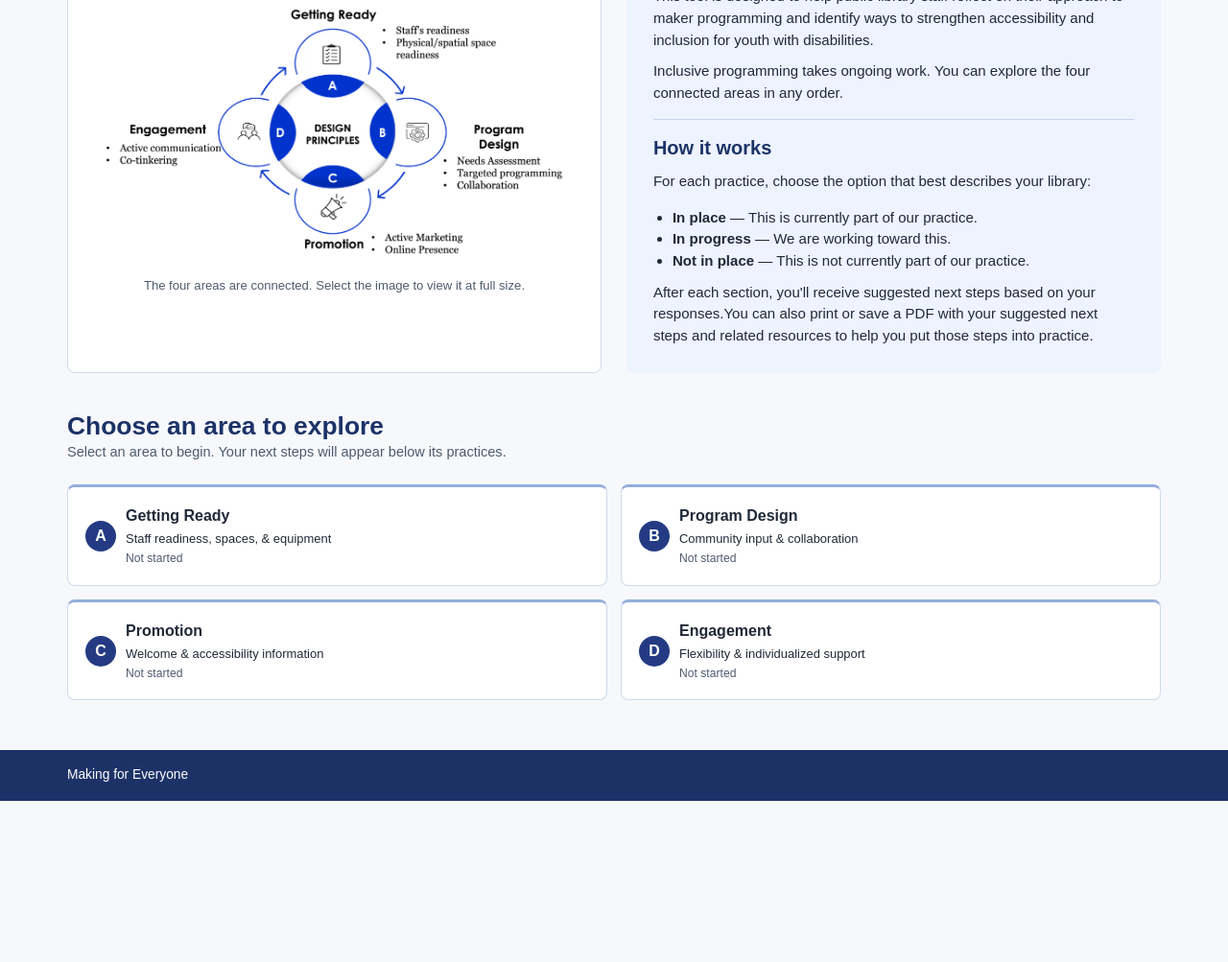
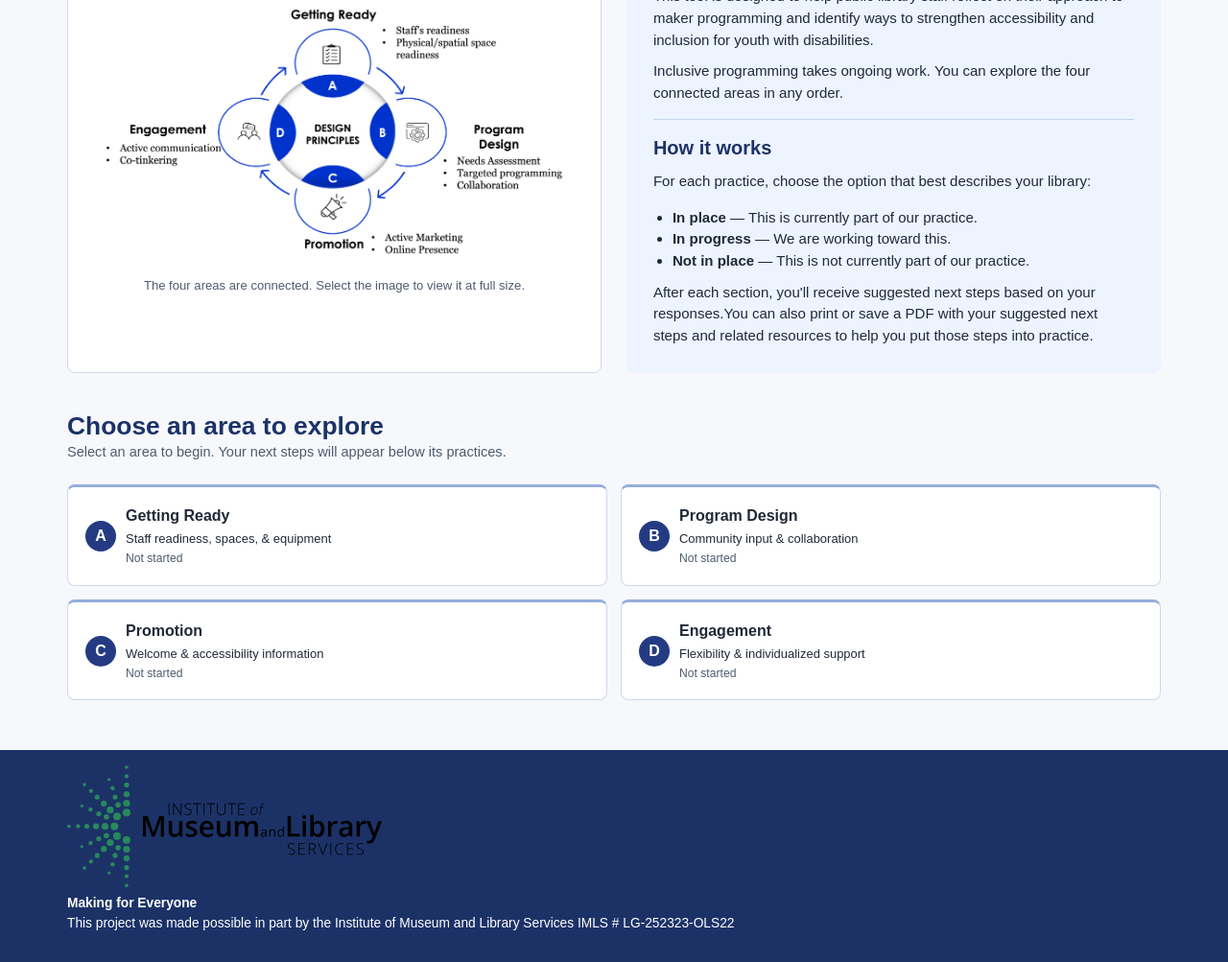
Before and after one commit to ouslisjung/Making-For-Everyone-Tool, a plain HTML site: page index.html in a window 1280 px wide. Shown: the part 324-1327 px from the top of the page at 96% size. Before the commit the page ends 1159 px from the top, so only its background shows below. Drawn offline with Linux system fonts and the light colour scheme.

Commit message:
Update footer with funding credit and logo

```diff
--- a/index.html
+++ b/index.html
@@ -107,7 +107,15 @@
   </main>
 
   <section id="printReport" class="print-report" aria-label="Printable plan"></section>
-  <footer class="site-footer"><div class="container">Making for Everyone</div></footer>
+  <footer class="site-footer">
+  <div class="container funding-credit">
+    <img src="imls-logo.png" width="328" height="127" alt="IMLS logo">
+    <div>
+      <strong>Making for Everyone</strong>
+      <p>This project was made possible in part by the Institute of Museum and Library Services IMLS # LG-252323-OLS22</p>
+    </div>
+  </div>
+  </footer>
   <script src="script.js"></script>
 </body>
 </html>
```
